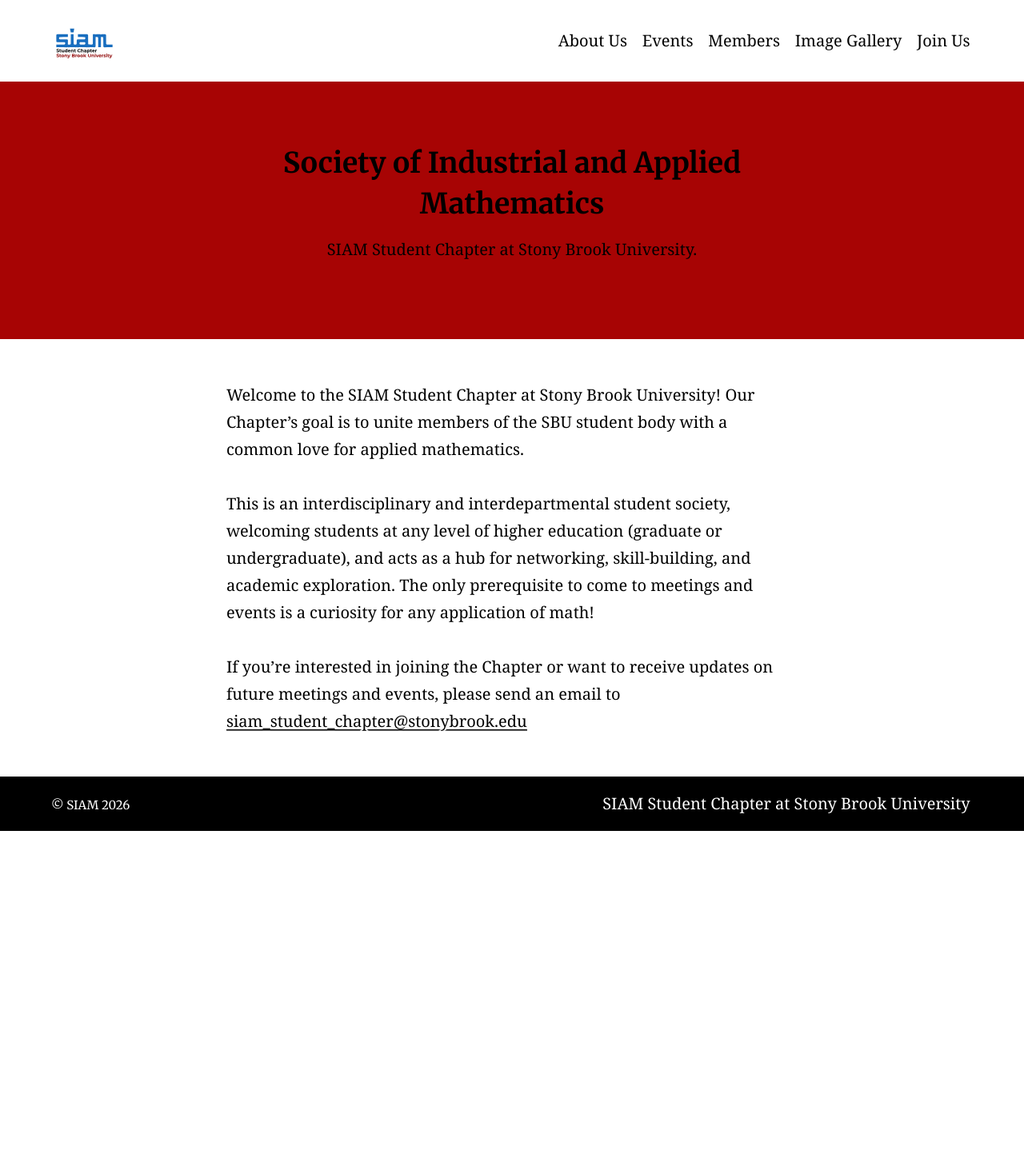
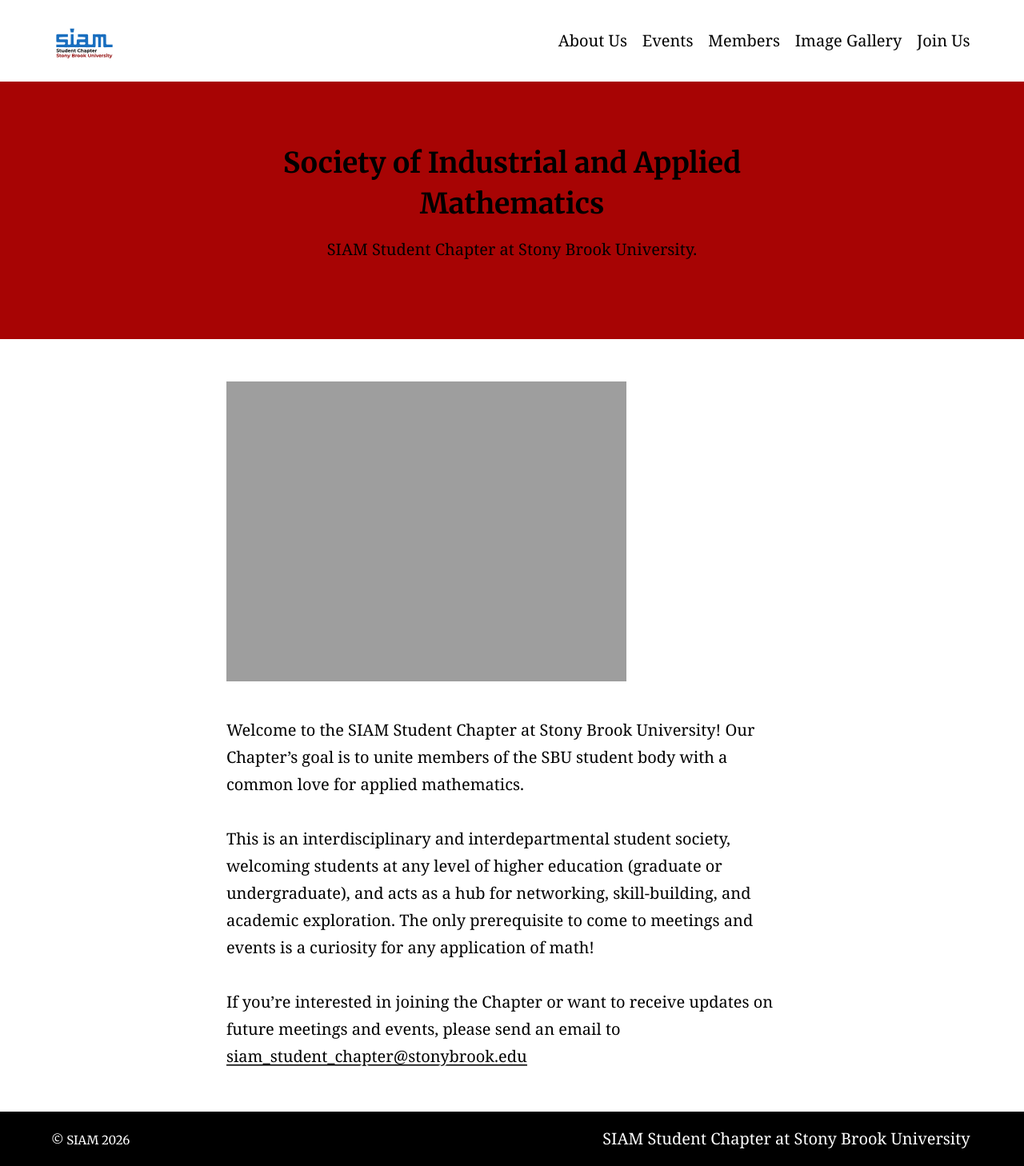
Before and after one commit to siamsc-sbu/siamsc-sbu.github.io, a Jekyll site: the page built from index.md, in a window 1280 px wide. Shown: the whole page at 80% size. Built offline with Jekyll 4.4.1, drawn with Linux system fonts in a browser that asks for light colours; before the commit the page ends 1039 px from its top, so only the background shows below that.

```diff
--- a/index.md
+++ b/index.md
@@ -7,6 +7,8 @@ feature_text: |
 image: /assets/logos/new_siam_logo.png
 ---
 
+<img align = "center" src= "/assets/Chosen Picture(1).jpg" width= "500" height = "500"/>
+
 Welcome to the SIAM Student Chapter at Stony Brook University! Our Chapter's goal is to unite members of the SBU student body with a common love for applied mathematics.
 
 This is an interdisciplinary and interdepartmental student society, welcoming students at any level of higher education (graduate or undergraduate), and acts as a hub for networking, skill-building, and academic exploration. The only prerequisite to come to meetings and events is a curiosity for any application of math!
```
